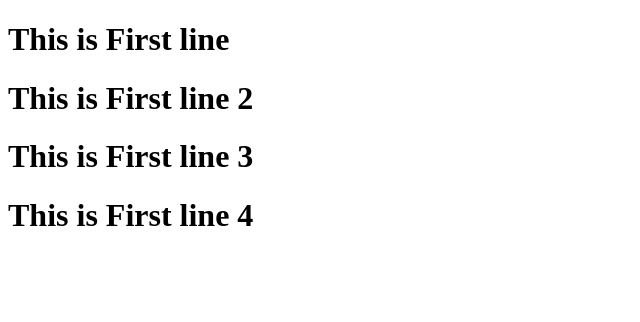
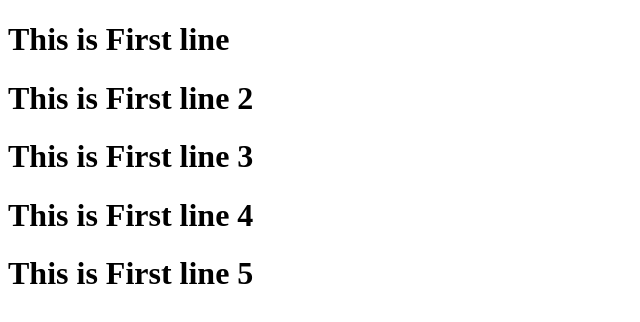
Before and after one commit to Shubham123-creator/Kirtiraj_Repo, a plain HTML site: page index.html in a window 1280 px wide. Shown: the whole page, without its empty margins (0-640 px from the left). Drawn offline with Linux system fonts and the light colour scheme.

Commit message:
version 5

```diff
--- a/index.html
+++ b/index.html
@@ -10,5 +10,6 @@
     <h1>This is First line 2</h1>
     <h1>This is First line 3</h1>
     <h1>This is First line 4</h1>
+    <h1>This is First line 5</h1>
 </body>
 </html>
```
